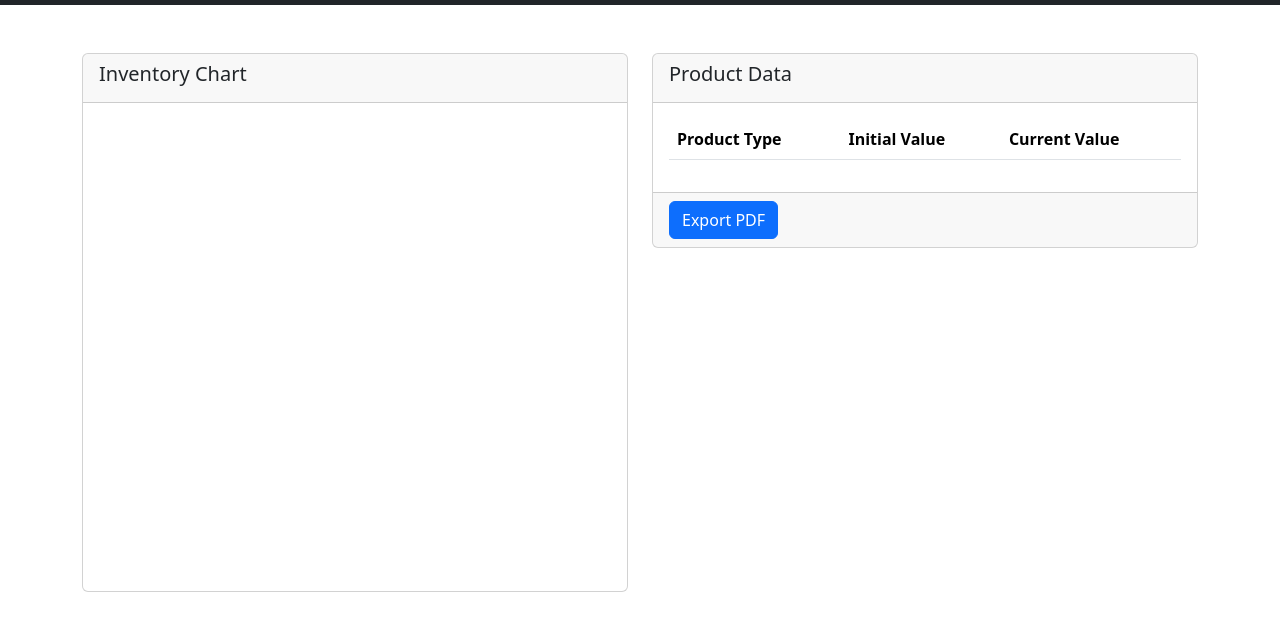
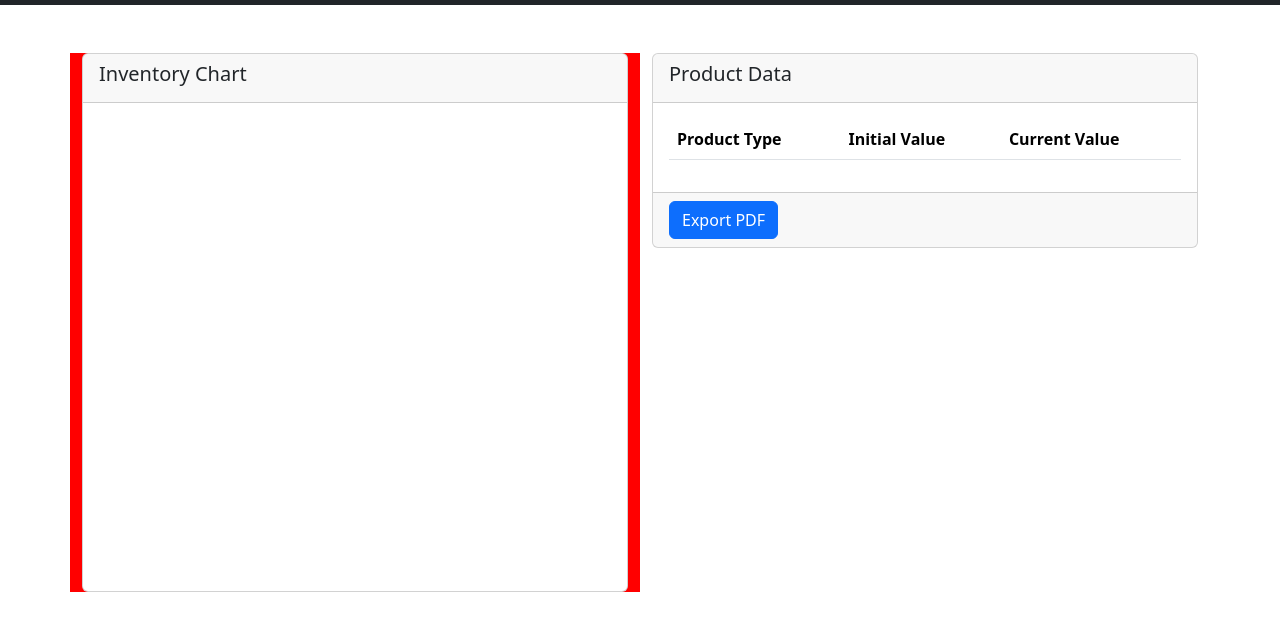
Before and after one commit to jhembe/InventoryBarcode, a plain HTML site: page index.html in a window 1280 px wide. Shown: the part 51-682 px from the top of the page. Drawn offline with nearby package versions, Linux system fonts and the light colour scheme; no server answers.

Commit message:
Increased Margin from Chart Js to Table

```diff
--- a/index.html
+++ b/index.html
@@ -39,6 +39,12 @@
         .bgLow{
             background-color: rgb(255, 96, 96);
         }
+
+        .chartStuff{
+            background-color: red;
+            margin-bottom: 1em;
+        }
+
     </style>
 </head>
 
@@ -75,7 +81,7 @@
 
     <div class="container mt-5">
         <div class="row justify-content-center">
-            <div class="col-md-6"> <!-- Adjust column size as needed -->
+            <div class="col-md-6 chartStuff"> <!-- Adjust column size as needed -->
                 <div class="card">
                     <div class="card-header">
                         <h5 class="card-title">Inventory Chart</h5>
```
